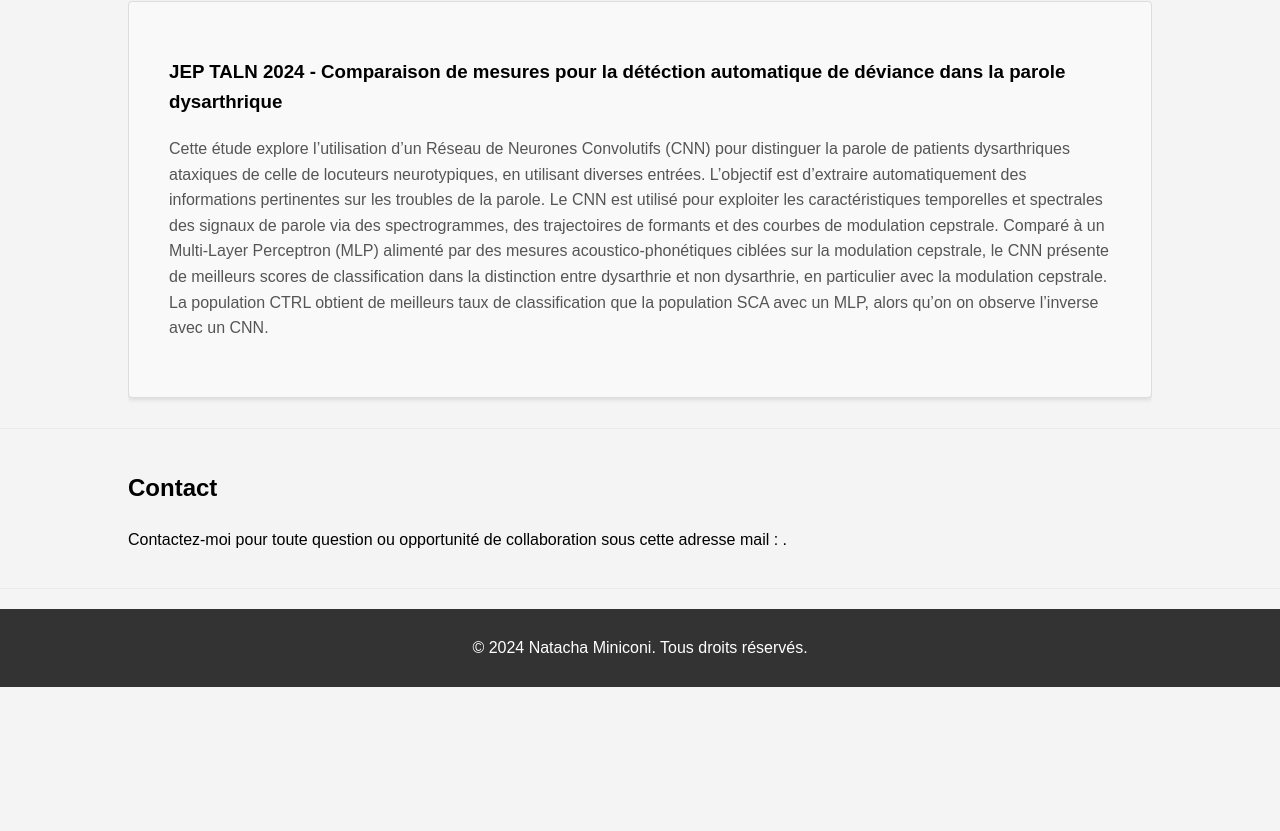
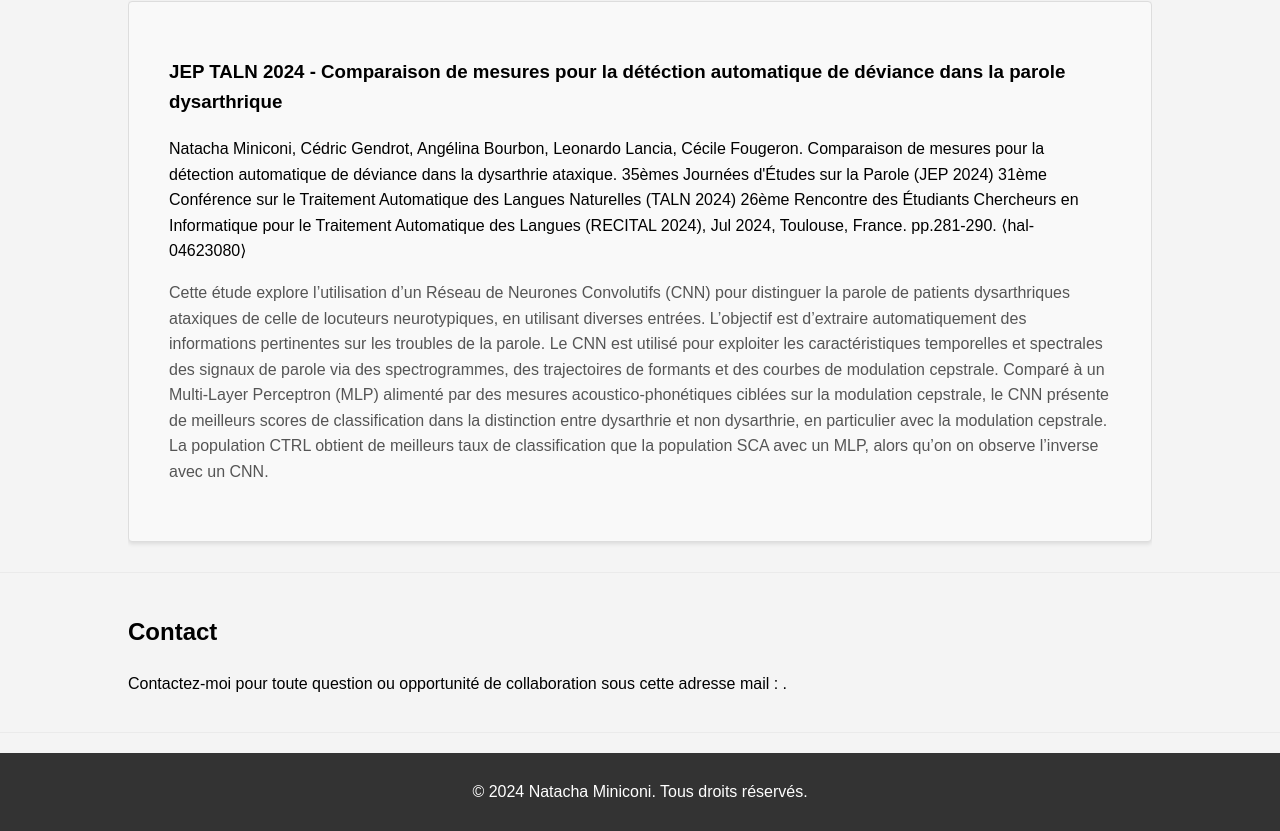
Before and after one commit to NataTCHA/natatcha.github.io, a plain HTML site: page index.html in a window 1280 px wide. Shown: the part 1936-2767 px from the top of the page. Before the commit the page ends 2623 px from the top, so only its background shows below. Drawn offline with Linux system fonts and the light colour scheme.

Commit message:
Update index.html

```diff
--- a/index.html
+++ b/index.html
@@ -91,6 +91,7 @@
             <div class="card large-card">
                 <div class="card-content">
                     <h3>JEP TALN 2024 - Comparaison de mesures pour la détéction automatique de déviance dans la parole dysarthrique</h3>
+                    <h7>Natacha Miniconi, Cédric Gendrot, Angélina Bourbon, Leonardo Lancia, Cécile Fougeron. Comparaison de mesures pour la détection automatique de déviance dans la dysarthrie ataxique. 35èmes Journées d'Études sur la Parole (JEP 2024) 31ème Conférence sur le Traitement Automatique des Langues Naturelles (TALN 2024) 26ème Rencontre des Étudiants Chercheurs en Informatique pour le Traitement Automatique des Langues (RECITAL 2024), Jul 2024, Toulouse, France. pp.281-290. ⟨hal-04623080⟩</h7>
                     <p>Cette étude explore l’utilisation d’un Réseau de Neurones Convolutifs (CNN) pour distinguer la parole de patients dysarthriques ataxiques de celle de locuteurs neurotypiques, en utilisant diverses entrées. L’objectif est d’extraire automatiquement des informations pertinentes sur les troubles de la parole. Le CNN est utilisé pour exploiter les caractéristiques temporelles et spectrales des signaux de parole via des spectrogrammes, des trajectoires de formants et des courbes de modulation cepstrale. Comparé à un Multi-Layer Perceptron (MLP) alimenté par des mesures acoustico-phonétiques ciblées sur la modulation cepstrale, le CNN présente de meilleurs scores de classification dans la distinction entre dysarthrie et non dysarthrie, en particulier avec la modulation cepstrale. La population CTRL obtient de meilleurs taux de classification que la population SCA avec un MLP, alors qu’on on observe l’inverse avec un CNN. </p>
                 </div>
             </div>
```
